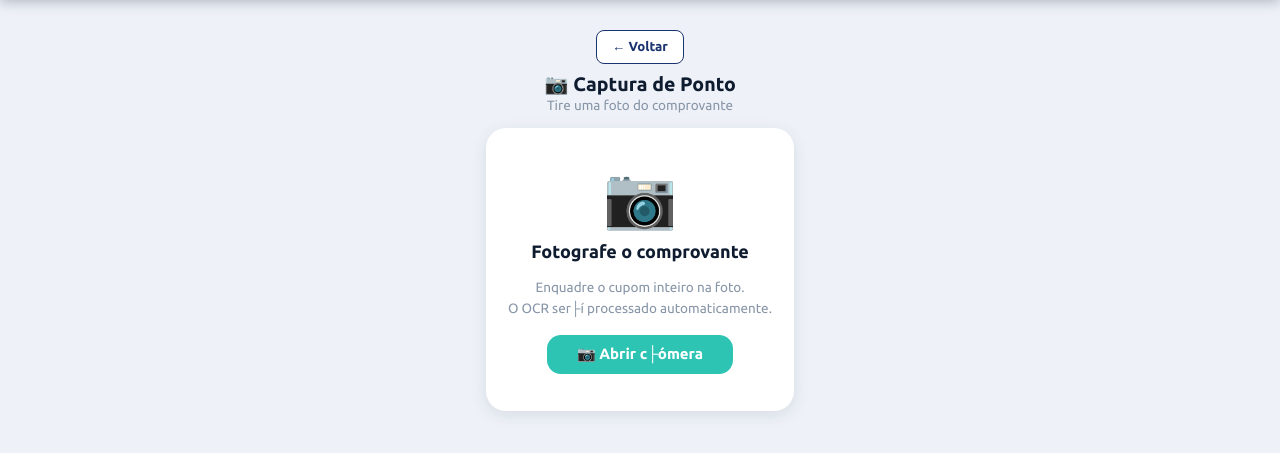
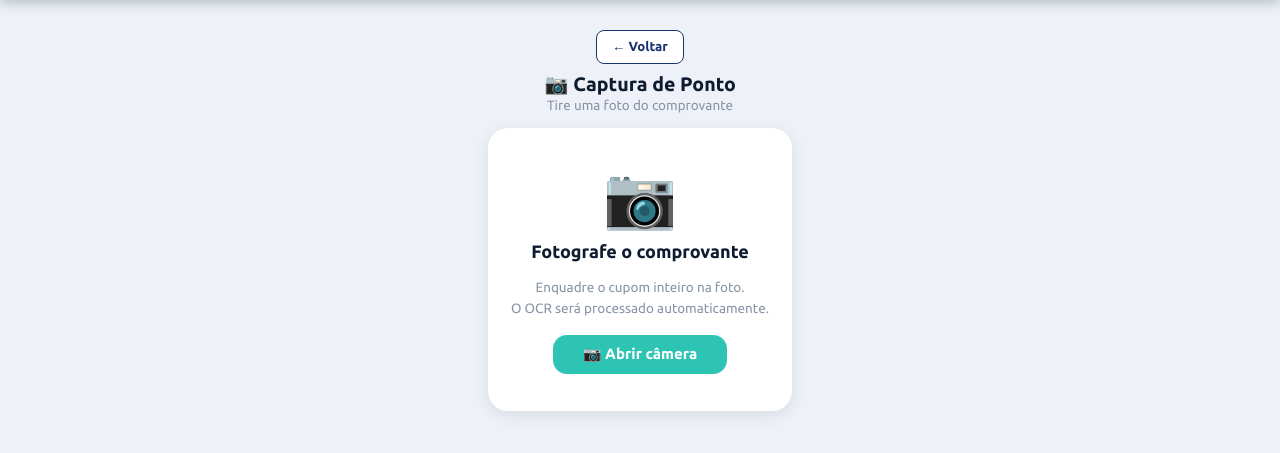
Before and after one commit to SrLuther/MMFlux, a Flask app: page /ponto/camera in a window 1280 px wide. Shown: the part 64-517 px from the top of the page. Run offline with Flask 3, Linux system fonts and the light colour scheme; a user stored in the database is signed in; some libraries are stand-ins or nearby versions.

Commit message:
fix: corrige encoding de ponto_camera.html (CP850 double-encode)

```diff
--- a/templates/ponto_camera.html
+++ b/templates/ponto_camera.html
@@ -1,278 +1,555 @@
 {% extends 'base.html' %}
-{% block title %}C├ómera de Ponto ┬À MultiMax{% endblock %}
+
+{% block title %}Câmera de Ponto · MultiMax{% endblock %}
+
+
 
 {% block content %}
+
 <div class="cam-page">
 
-    <!-- Cabe├ºalho -->
+
+
+    <!-- Cabeçalho -->
+
     <div class="cam-header">
+
         <a class="btn btn-ghost cam-back" href="{{ url_for('ponto') }}">&#8592; Voltar</a>
+
         <h2 class="cam-title">&#128247; Captura de Ponto</h2>
-        <p class="cam-subtitle" id="cam-subtitle">Iniciando c├ómeraÔÇª</p>
+
+        <p class="cam-subtitle" id="cam-subtitle">Iniciando câmera…</p>
+
     </div>
 
-    <!-- ÔòÉÔòÉÔòÉÔòÉÔòÉÔòÉÔòÉÔòÉÔòÉÔòÉÔòÉÔòÉÔòÉÔòÉÔòÉÔòÉÔòÉÔòÉÔòÉÔòÉÔòÉÔòÉÔòÉÔòÉÔòÉÔòÉÔòÉÔòÉÔòÉÔòÉÔòÉÔòÉÔòÉÔòÉÔòÉÔòÉÔòÉÔòÉÔòÉÔòÉÔòÉÔòÉÔòÉÔòÉÔòÉÔòÉÔòÉÔòÉÔòÉÔòÉ
-         MODO A: c├ómera ao vivo (HTTPS / localhost)
-         ÔòÉÔòÉÔòÉÔòÉÔòÉÔòÉÔòÉÔòÉÔòÉÔòÉÔòÉÔòÉÔòÉÔòÉÔòÉÔòÉÔòÉÔòÉÔòÉÔòÉÔòÉÔòÉÔòÉÔòÉÔòÉÔòÉÔòÉÔòÉÔòÉÔòÉÔòÉÔòÉÔòÉÔòÉÔòÉÔòÉÔòÉÔòÉÔòÉÔòÉÔòÉÔòÉÔòÉÔòÉÔòÉÔòÉÔòÉÔòÉÔòÉÔòÉ -->
+
+
+    <!-- ══════════════════════════════════════════════════
+
+         MODO A: câmera ao vivo (HTTPS / localhost)
+
+         ══════════════════════════════════════════════════ -->
+
     <div id="mode-live" style="display:none; width:100%; max-width:480px;">
 
+
+
         <div class="cam-viewport" id="cam-viewport">
+
             <video id="cam-video" autoplay playsinline muted></video>
+
             <canvas id="cam-canvas" style="display:none"></canvas>
 
+
+
             <div class="cam-guide" id="cam-guide">
+
                 <div class="cam-guide-corner tl"></div>
+
                 <div class="cam-guide-corner tr"></div>
+
                 <div class="cam-guide-corner bl"></div>
+
                 <div class="cam-guide-corner br"></div>
+
             </div>
 
+
+
             <div class="cam-flash" id="cam-flash"></div>
+
             <div class="cam-msg" id="cam-msg">Aponte para o comprovante e pressione Capturar</div>
+
         </div>
 
+
+
         <div class="cam-controls">
+
             <button class="btn cam-btn-primary" id="btn-cap-now">&#128247; Capturar agora</button>
-        </div>
-    </div>
 
-    <!-- ÔòÉÔòÉÔòÉÔòÉÔòÉÔòÉÔòÉÔòÉÔòÉÔòÉÔòÉÔòÉÔòÉÔòÉÔòÉÔòÉÔòÉÔòÉÔòÉÔòÉÔòÉÔòÉÔòÉÔòÉÔòÉÔòÉÔòÉÔòÉÔòÉÔòÉÔòÉÔòÉÔòÉÔòÉÔòÉÔòÉÔòÉÔòÉÔòÉÔòÉÔòÉÔòÉÔòÉÔòÉÔòÉÔòÉÔòÉÔòÉÔòÉÔòÉ
-         MODO B: fallback nativo (HTTP sem c├ómera API)
-         ÔòÉÔòÉÔòÉÔòÉÔòÉÔòÉÔòÉÔòÉÔòÉÔòÉÔòÉÔòÉÔòÉÔòÉÔòÉÔòÉÔòÉÔòÉÔòÉÔòÉÔòÉÔòÉÔòÉÔòÉÔòÉÔòÉÔòÉÔòÉÔòÉÔòÉÔòÉÔòÉÔòÉÔòÉÔòÉÔòÉÔòÉÔòÉÔòÉÔòÉÔòÉÔòÉÔòÉÔòÉÔòÉÔòÉÔòÉÔòÉÔòÉÔòÉ -->
-    <div id="mode-native" style="display:none; width:100%; max-width:420px;">
-
-        <div class="native-card" id="native-card">
-            <div class="native-icon">&#128247;</div>
-            <p class="native-title">Fotografe o comprovante</p>
-            <p class="native-desc">
-                Enquadre o cupom inteiro na foto.<br>
-                O OCR ser├í processado automaticamente.
-            </p>
-            <!-- form com name="foto" ÔÇö submit direto, sem DataTransfer (iOS Safari) -->
-            <form id="native-form" method="post"
-                  action="{{ url_for('ponto_upload') }}"
-                  enctype="multipart/form-data">
-                <label class="btn cam-btn-primary native-btn" for="native-file-input">
-                    &#128247; Abrir c├ómera
-                </label>
-                <input id="native-file-input" type="file" name="foto"
-                       accept="image/*" capture="environment"
-                       style="display:none">
-            </form>
-            <div class="native-spinner" id="native-spinner" style="display:none">
-                <div class="spinner"></div>
-                <span>AnalisandoÔÇª</span>
-            </div>
         </div>
 
     </div>
 
+
+
+    <!-- ══════════════════════════════════════════════════
+
+         MODO B: fallback nativo (HTTP sem câmera API)
+
+         ══════════════════════════════════════════════════ -->
+
+    <div id="mode-native" style="display:none; width:100%; max-width:420px;">
+
+
+
+        <div class="native-card" id="native-card">
+
+            <div class="native-icon">&#128247;</div>
+
+            <p class="native-title">Fotografe o comprovante</p>
+
+            <p class="native-desc">
+
+                Enquadre o cupom inteiro na foto.<br>
+
+                O OCR será processado automaticamente.
+
+            </p>
+
+            <!-- form com name="foto" — submit direto, sem DataTransfer (iOS Safari) -->
+
+            <form id="native-form" method="post"
+
+                  action="{{ url_for('ponto_upload') }}"
+
+                  enctype="multipart/form-data">
+
+                <label class="btn cam-btn-primary native-btn" for="native-file-input">
+
+                    &#128247; Abrir câmera
+
+                </label>
+
+                <input id="native-file-input" type="file" name="foto"
+
+                       accept="image/*" capture="environment"
+
+                       style="display:none">
+
+            </form>
+
+            <div class="native-spinner" id="native-spinner" style="display:none">
+
+                <div class="spinner"></div>
+
+                <span>Analisando…</span>
+
+            </div>
+
+        </div>
+
+
+
+    </div>
+
+
+
 </div>
 
+
+
 <style>
+
 .cam-page {
+
     display: flex;
+
     flex-direction: column;
+
     align-items: center;
+
     gap: 1rem;
+
     padding: 1rem var(--page-px) 3rem;
+
     max-width: 540px;
+
     margin: 0 auto;
+
 }
+
 .cam-header { text-align: center; width: 100%; }
+
 .cam-back {
+
     display: inline-block; margin-bottom: .5rem;
+
     background: var(--surface);
+
     color: var(--navy);
+
     border: 1.5px solid var(--navy);
+
 }
+
 .cam-back:hover { background: var(--surface-3); filter: none; }
+
 .cam-title { font-size: 1.3rem; font-weight: 700; margin: .1rem 0; }
+
 #cam-subtitle { color: var(--muted); font-size: .9rem; margin: 0; }
 
-/* ÔöÇÔöÇ Viewport ÔöÇÔöÇ */
+
+
+/* ── Viewport ── */
+
 .cam-viewport {
+
     position: relative;
+
     width: 100%;
+
     aspect-ratio: 3/4;
+
     background: #111;
+
     border-radius: var(--radius-lg);
+
     overflow: hidden;
+
     box-shadow: 0 4px 24px #0006;
+
 }
+
 #cam-video { width: 100%; height: 100%; object-fit: cover; display: block; }
 
-/* ÔöÇÔöÇ Guia ÔöÇÔöÇ */
+
+
+/* ── Guia ── */
+
 .cam-guide { position: absolute; inset: 8%; pointer-events: none; }
+
 .cam-guide-corner {
+
     position: absolute; width: 26px; height: 26px;
+
     border-color: rgba(255,255,255,.8); border-style: solid;
+
     transition: border-color .4s;
+
 }
+
 .cam-guide-corner.tl { top:0; left:0;  border-width:3px 0 0 3px; border-radius:4px 0 0 0; }
+
 .cam-guide-corner.tr { top:0; right:0; border-width:3px 3px 0 0; border-radius:0 4px 0 0; }
+
 .cam-guide-corner.bl { bottom:0; left:0;  border-width:0 0 3px 3px; border-radius:0 0 0 4px; }
+
 .cam-guide-corner.br { bottom:0; right:0; border-width:0 3px 3px 0; border-radius:0 0 4px 0; }
+
 .cam-guide-corner.ok { border-color: #4caf50; }
 
-/* ÔöÇÔöÇ Status ÔöÇÔöÇ */
+
+
+/* ── Status ── */
+
 .cam-status-overlay {
+
     position: absolute; bottom: 56px; left: 8px; right: 8px;
+
     background: rgba(0,0,0,.62); border-radius: 10px;
+
     padding: .5rem .75rem; display: flex; flex-direction: column; gap: .28rem;
+
     backdrop-filter: blur(4px);
+
 }
+
 .cam-status-row {
+
     display: flex; align-items: center; gap: .5rem;
+
     font-size: .82rem; color: #ccc; transition: color .3s;
+
 }
+
 .cam-status-row.found { color: #7effa0; }
+
 .cam-status-icon { width: 1.1rem; text-align: center; }
+
 .cam-status-label { font-weight: 600; width: 2.8rem; }
+
 .cam-status-val { flex:1; font-family: monospace; font-size: .78rem; opacity: .85; }
 
-/* ÔöÇÔöÇ Flash / countdown / msg ÔöÇÔöÇ */
+
+
+/* ── Flash / countdown / msg ── */
+
 .cam-flash {
+
     position: absolute; inset: 0; background: white; opacity: 0;
+
     pointer-events: none; transition: opacity .05s;
-}
-.cam-flash.active { opacity: 1; }
-.cam-countdown {
-    position: absolute; inset: 0;
-    display: flex; align-items: center; justify-content: center;
-    font-size: 5rem; font-weight: 900; color: #4caf50;
-    text-shadow: 0 2px 12px #000a;
-    animation: pulse-cd .85s ease-in-out infinite;
-}
-@keyframes pulse-cd {
-    0%,100% { transform: scale(1); }
-    50%      { transform: scale(1.12); }
-}
-.cam-msg {
-    position: absolute; top: 8px; left: 0; right: 0;
-    text-align: center; font-size: .8rem; font-weight: 600;
-    color: rgba(255,255,255,.9); text-shadow: 0 1px 4px #000;
-    pointer-events: none;
+
 }
 
-/* ÔöÇÔöÇ Controles ÔöÇÔöÇ */
+.cam-flash.active { opacity: 1; }
+
+.cam-countdown {
+
+    position: absolute; inset: 0;
+
+    display: flex; align-items: center; justify-content: center;
+
+    font-size: 5rem; font-weight: 900; color: #4caf50;
+
+    text-shadow: 0 2px 12px #000a;
+
+    animation: pulse-cd .85s ease-in-out infinite;
+
+}
+
+@keyframes pulse-cd {
+
+    0%,100% { transform: scale(1); }
+
+    50%      { transform: scale(1.12); }
+
+}
+
+.cam-msg {
+
+    position: absolute; top: 8px; left: 0; right: 0;
+
+    text-align: center; font-size: .8rem; font-weight: 600;
+
+    color: rgba(255,255,255,.9); text-shadow: 0 1px 4px #000;
+
+    pointer-events: none;
+
+}
+
+
+
+/* ── Controles ── */
+
 .cam-controls { width: 100%; display: flex; justify-content: center; }
+
 .cam-btn-primary {
+
     background: var(--teal); color: #fff; border: none;
+
     padding: .7rem 2rem; font-size: 1rem; font-weight: 700;
+
     border-radius: var(--radius); cursor: pointer;
+
     transition: background .15s, transform .1s;
+
 }
+
 .cam-btn-primary:hover { background: var(--teal-dark); }
+
 .cam-btn-primary:active { transform: scale(.97); }
 
-/* ÔöÇÔöÇ Modo nativo ÔöÇÔöÇ */
+
+
+/* ── Modo nativo ── */
+
 .native-card {
+
     background: var(--surface); border-radius: var(--radius-lg);
+
     box-shadow: var(--shadow); padding: 2.5rem 1.5rem;
+
     text-align: center; display: flex; flex-direction: column;
+
     align-items: center; gap: 1rem; width: 100%;
+
 }
+
 .native-icon { font-size: 4rem; line-height: 1; }
+
 .native-title { font-size: 1.2rem; font-weight: 700; margin: 0; }
+
 .native-desc { color: var(--muted); font-size: .9rem; margin: 0; line-height: 1.6; }
+
 .native-btn { display: inline-block; width: 100%; max-width: 260px; text-align: center; }
+
 .native-spinner {
+
     display: flex; align-items: center; gap: .75rem;
+
     color: var(--muted); font-size: .9rem; margin-top: .5rem;
+
 }
+
 .spinner {
+
     width: 22px; height: 22px;
+
     border: 3px solid var(--border); border-top-color: var(--teal);
+
     border-radius: 50%; animation: spin .7s linear infinite;
+
 }
+
 @keyframes spin { to { transform: rotate(360deg); } }
+
 </style>
 
+
+
 <script>
+
 (function () {
+
     const subtitle   = document.getElementById('cam-subtitle');
+
     const modeLive   = document.getElementById('mode-live');
+
     const modeNative = document.getElementById('mode-native');
 
-    /* ÔöÇÔöÇ Detecta se c├ómera API est├í dispon├¡vel ÔöÇÔöÇ */
+
+
+    /* ── Detecta se câmera API está disponível ── */
+
     const isSecure = location.protocol === 'https:' || location.hostname === 'localhost' || location.hostname === '127.0.0.1';
+
     const hasMediaDevices = !!(navigator.mediaDevices && navigator.mediaDevices.getUserMedia);
 
+
+
     if (isSecure && hasMediaDevices) {
+
         startLiveMode();
+
     } else {
+
         startNativeMode();
+
     }
 
-    /* ÔòÉÔòÉÔòÉÔòÉÔòÉÔòÉÔòÉÔòÉÔòÉÔòÉÔòÉÔòÉÔòÉÔòÉÔòÉÔòÉÔòÉÔòÉÔòÉÔòÉÔòÉÔòÉÔòÉÔòÉÔòÉÔòÉÔòÉÔòÉÔòÉÔòÉÔòÉÔòÉÔòÉÔòÉÔòÉÔòÉÔòÉÔòÉÔòÉÔòÉÔòÉÔòÉ
-       MODO A ÔÇö c├ómera ao vivo
-    ÔòÉÔòÉÔòÉÔòÉÔòÉÔòÉÔòÉÔòÉÔòÉÔòÉÔòÉÔòÉÔòÉÔòÉÔòÉÔòÉÔòÉÔòÉÔòÉÔòÉÔòÉÔòÉÔòÉÔòÉÔòÉÔòÉÔòÉÔòÉÔòÉÔòÉÔòÉÔòÉÔòÉÔòÉÔòÉÔòÉÔòÉÔòÉÔòÉÔòÉÔòÉÔòÉ */
+
+
+    /* ══════════════════════════════════════════
+
+       MODO A — câmera ao vivo
+
+    ══════════════════════════════════════════ */
+
     function startLiveMode() {
+
         modeLive.style.display = 'block';
+
         subtitle.textContent = 'Enquadre o comprovante e capture';
 
+
+
         const video  = document.getElementById('cam-video');
+
         const canvas = document.getElementById('cam-canvas');
+
         const flash  = document.getElementById('cam-flash');
+
         const btnCap = document.getElementById('btn-cap-now');
+
         const msg    = document.getElementById('cam-msg');
 
+
+
         navigator.mediaDevices.getUserMedia({
+
             video: { facingMode: { ideal: 'environment' }, width: { ideal: 1920 } }
+
         }).then(stream => {
+
             video.srcObject = stream;
+
             msg.textContent = 'Aponte para o comprovante e pressione Capturar';
+
         }).catch(() => {
+
             modeLive.style.display = 'none';
+
             startNativeMode();
+
         });
 
+
+
         function capture() {
+
             canvas.width  = video.videoWidth  || 1280;
+
             canvas.height = video.videoHeight || 960;
+
             canvas.getContext('2d').drawImage(video, 0, 0);
+
             flash.classList.add('active');
+
             setTimeout(() => flash.classList.remove('active'), 80);
+
             btnCap.disabled = true;
-            btnCap.textContent = 'ProcessandoÔÇª';
+
+            btnCap.textContent = 'Processando…';
+
             canvas.toBlob(blob => submitBlob(blob), 'image/jpeg', 0.95);
+
         }
 
+
+
         btnCap.addEventListener('click', capture);
+
     }
 
-    /* ÔòÉÔòÉÔòÉÔòÉÔòÉÔòÉÔòÉÔòÉÔòÉÔòÉÔòÉÔòÉÔòÉÔòÉÔòÉÔòÉÔòÉÔòÉÔòÉÔòÉÔòÉÔòÉÔòÉÔòÉÔòÉÔòÉÔòÉÔòÉÔòÉÔòÉÔòÉÔòÉÔòÉÔòÉÔòÉÔòÉÔòÉÔòÉÔòÉÔòÉÔòÉÔòÉ
-       MODO B ÔÇö input nativo (HTTP)
-    ÔòÉÔòÉÔòÉÔòÉÔòÉÔòÉÔòÉÔòÉÔòÉÔòÉÔòÉÔòÉÔòÉÔòÉÔòÉÔòÉÔòÉÔòÉÔòÉÔòÉÔòÉÔòÉÔòÉÔòÉÔòÉÔòÉÔòÉÔòÉÔòÉÔòÉÔòÉÔòÉÔòÉÔòÉÔòÉÔòÉÔòÉÔòÉÔòÉÔòÉÔòÉÔòÉ */
+
+
+    /* ══════════════════════════════════════════
+
+       MODO B — input nativo (HTTP)
+
+    ══════════════════════════════════════════ */
+
     function startNativeMode() {
+
         modeNative.style.display = 'block';
+
         subtitle.textContent = 'Tire uma foto do comprovante';
 
+
+
         const inp     = document.getElementById('native-file-input');
+
         const spinner = document.getElementById('native-spinner');
+
         const card    = document.getElementById('native-card');
 
+
+
         inp.addEventListener('change', () => {
+
             if (!inp.files || !inp.files[0]) return;
+
             card.querySelectorAll('.native-icon,.native-title,.native-desc,.native-btn').forEach(el => el.style.opacity = '.3');
+
             spinner.style.display = 'flex';
-            subtitle.textContent = 'Processando OCRÔÇª';
-            // submit direto do form ÔÇö sem DataTransfer, funciona no iOS Safari
+
+            subtitle.textContent = 'Processando OCR…';
+
+            // submit direto do form — sem DataTransfer, funciona no iOS Safari
+
             document.getElementById('native-form').submit();
+
         });
+
     }
 
-    /* ÔöÇÔöÇ Envio para modo live (blob de canvas ÔåÆ fetch + FormData) ÔöÇÔöÇ */
+
+
+    /* ── Envio para modo live (blob de canvas → fetch + FormData) ── */
+
     function submitBlob(blob) {
+
         const fd = new FormData();
+
         fd.append('foto', blob, 'ponto.jpg');
+
         fetch('{{ url_for("ponto_upload") }}', { method: 'POST', body: fd })
+
             .then(r => r.text())
+
             .then(html => { document.open(); document.write(html); document.close(); })
+
             .catch(() => { window.location.href = '{{ url_for("ponto") }}'; });
+
     }
+
 })();
+
 </script>
 
+
+
 {% endblock %}
```
